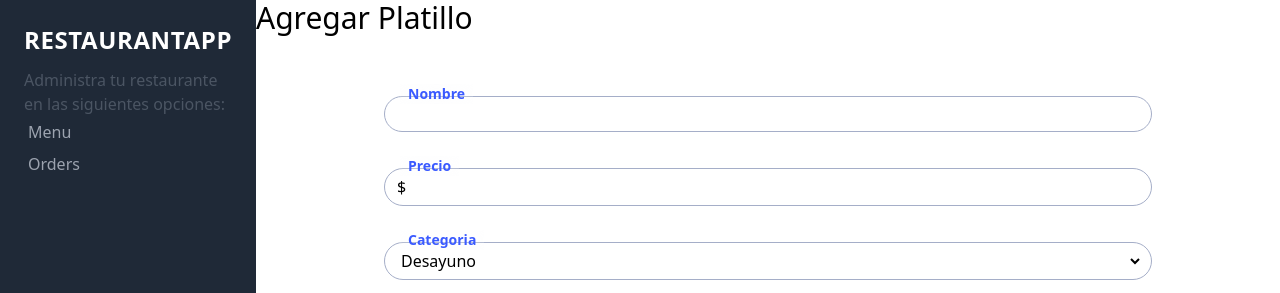
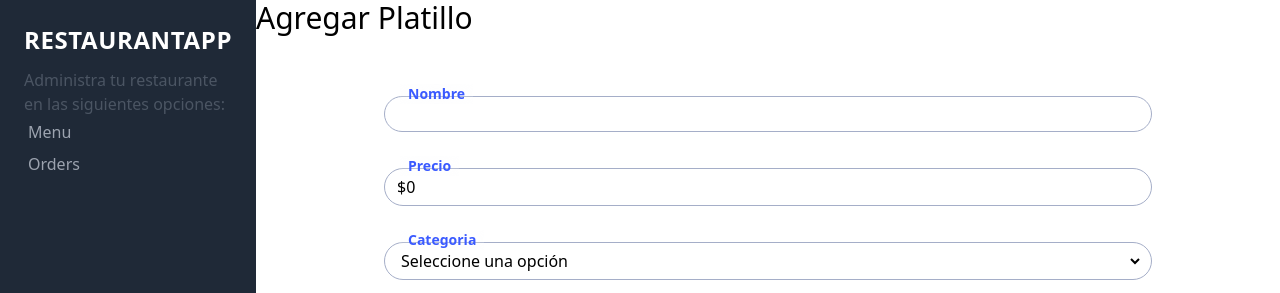
Before and after one commit to sergeavila7/restaurant-web, a React (Vite) app: page /new-dish in a window 1280 px wide. Shown: the top 293 px of the page. Built offline with nearby package versions, Linux system fonts and the light colour scheme.

Commit message:
feat: add newDish schema with yup

```diff
--- a/package.json
+++ b/package.json
@@ -13,11 +13,13 @@
     "@headlessui/react": "^2.2.0",
     "@heroicons/react": "^2.2.0",
     "classnames": "^2.5.1",
+    "firebase": "^11.0.2",
     "formik": "^2.4.6",
     "react": "^18.3.1",
     "react-dom": "^18.3.1",
     "react-router": "^7.0.1",
-    "tailwindcss": "^3.4.15"
+    "tailwindcss": "^3.4.15",
+    "yup": "^1.5.0"
   },
   "devDependencies": {
     "@eslint/js": "^9.15.0",
--- a/src/components/pages/NewDish.tsx
+++ b/src/components/pages/NewDish.tsx
@@ -1,3 +1,4 @@
+import { useState } from "react";
 import { Form, Formik, FormikProps } from "formik";
 import {
   InputFormik,
@@ -6,7 +7,7 @@ import {
   UploadFile,
 } from "../ui/index";
 import { Button } from "../ui/Button";
-import { useState } from "react";
+import { newDishSchema } from "../../schemas/index";
 
 export const NewDish = () => {
   const [file, setFile] = useState<File>();
@@ -19,8 +20,11 @@ export const NewDish = () => {
           <Formik
             initialValues={{
               dishName: "",
+              price: 0,
+              category: null,
               description: "",
             }}
+            validationSchema={newDishSchema}
             onSubmit={(values, actions) => {
               setTimeout(() => {
                 alert(JSON.stringify(values, null, 2));
@@ -31,7 +35,7 @@ export const NewDish = () => {
             {(props: FormikProps<any>) => (
               <Form>
                 <div className="mb-4">
-                  <InputFormik name="name" label="Nombre" type="text" />
+                  <InputFormik name="dishName" label="Nombre" type="text" />
                 </div>
                 <div className="mb-4">
                   <InputFormik
@@ -47,7 +51,8 @@ export const NewDish = () => {
                     label="Categoria"
                     name="category"
                     options={[
-                      { label: "Desayuno", value: "transfer" },
+                      { label: null, value: null },
+                      { label: "Desayuno", value: "breakfast" },
                       { label: "Comida", value: "check" },
                       { label: "Cena", value: "cash" },
                       { label: "Bebida", value: "cash" },
--- a/src/components/ui/SelectFormik.tsx
+++ b/src/components/ui/SelectFormik.tsx
@@ -9,8 +9,8 @@ import {
 import { Spinner } from "../ui/Spinner";
 
 export type OptionT = {
-  value: string | number;
-  label: string;
+  value: string | number | null;
+  label: string | null;
 };
 
 interface SelectProps {
@@ -83,8 +83,8 @@ export const SelectFormik: FC<
           onBlur={() => setFocus(false)}
         >
           {options.map((option) => (
-            <option key={option.value} value={option.value}>
-              {option.label}
+            <option key={option.value} value={option.value ?? ""}>
+              {option.label || "Seleccione una opción"}
             </option>
           ))}
         </select>
--- /dev/null
+++ b/src/schemas/index.ts
@@ -0,0 +1 @@
+export {newDishSchema} from './newDishSchema'
--- /dev/null
+++ b/src/schemas/newDishSchema.ts
@@ -0,0 +1,15 @@
+import * as Yup from "yup";
+
+export const newDishSchema = Yup.object({
+  dishName: Yup.string()
+    .min(3, "Los platillos deben tener al menos 3 caracteres")
+    .required("El nombre del platillo es obligatorio"),
+  price: Yup.number()
+    .min(1, "Debes agregar un numero")
+    .required("El precio es obligatorio")
+    .positive("Debe ser un numero positivo"),
+  category: Yup.string().required("La categoria es obligatoria"),
+  description: Yup.string()
+    .min(10, "La descripcion debe ser mas larga")
+    .required("La descripcion es obligatoria"),
+});
```
Also changed, not shown: 1 other file (tests, documents, lock files or other folders).
